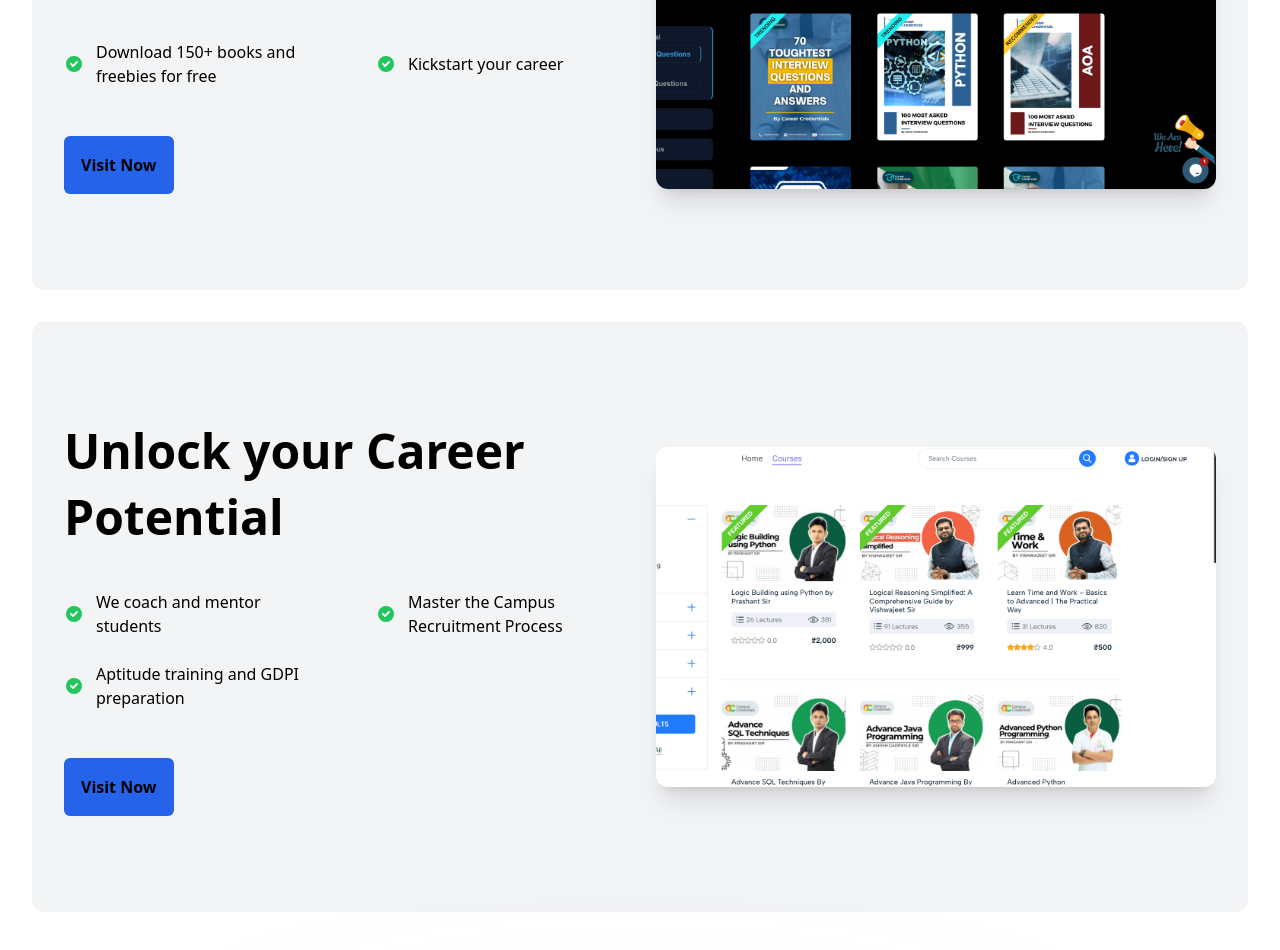
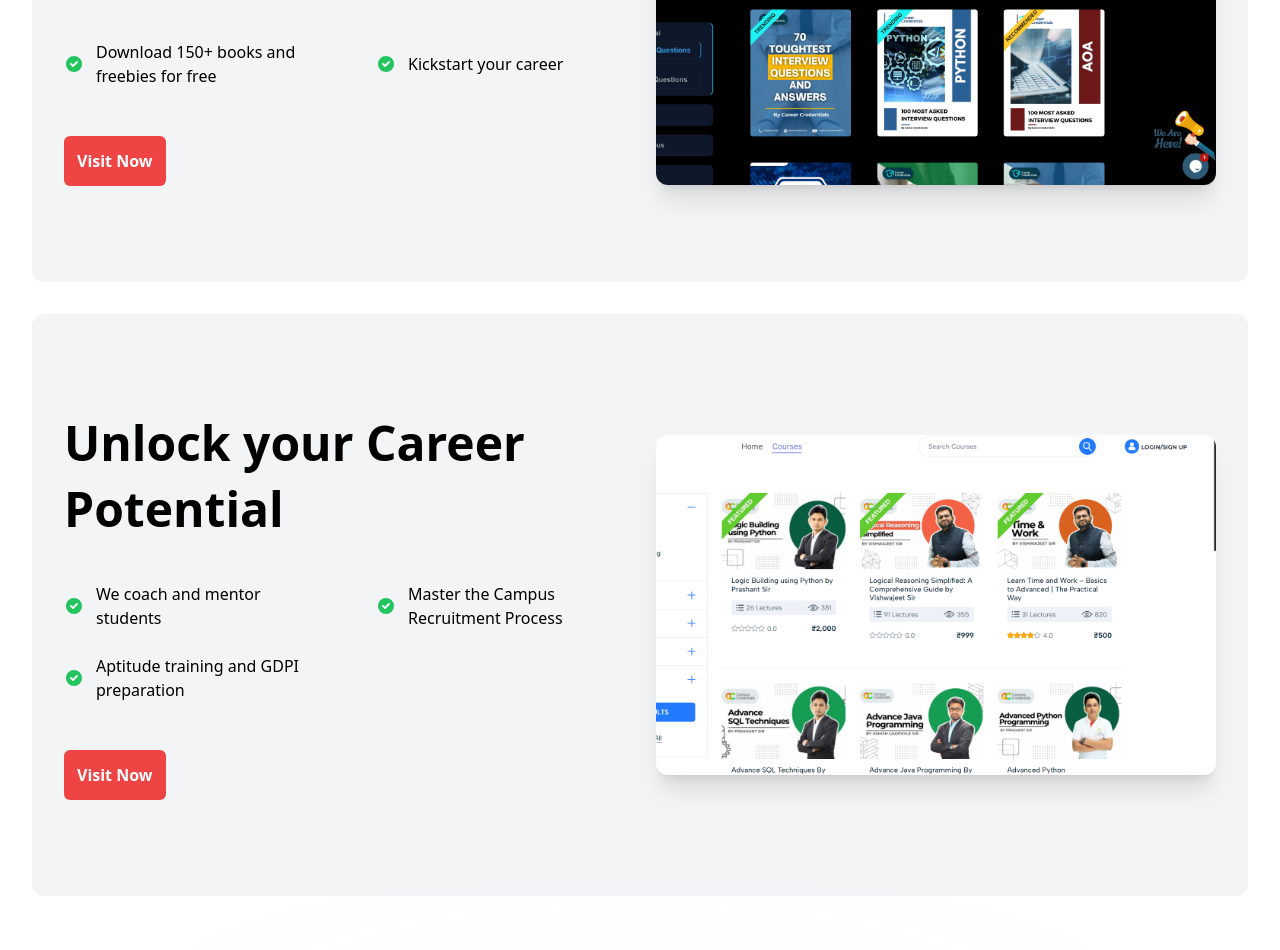
Before and after one commit to sudarsonhalder/Campus-Credentials-Official-Website, a Next.js app: page / in a window 1280 px wide. Shown: the part 3540-4490 px from the top of the page. Built offline with nearby package versions, Linux system fonts and the light colour scheme.

Commit message:
colour update

```diff
--- a/components/ui/VisualFeatures/VisualFeatures.jsx
+++ b/components/ui/VisualFeatures/VisualFeatures.jsx
@@ -58,7 +58,7 @@ const VisualFeatures = () => {
                                             ))}
                                         </ul>
                                         <div className="flex flex-col items-start mt-8 sm:space-x-4 sm:flex-row sm:items-center lg:mt-12">
-                                            <a href="#" title="" className="inline-flex items-center justify-center px-4 py-4 text-base font-semibold text-black transition-all duration-200 bg-blue-600 border border-transparent rounded-md hover:bg-blue-700 focus:bg-blue-700" role="button">
+                                            <a href="#" title="" className="inline-flex items-center justify-center px-3 py-3 text-base font-semibold text-white transition-all duration-200 bg-red-500 border border-transparent rounded-md hover:bg-blue-700 focus:bg-blue-700" role="button">
                                                Visit Now
                                             </a>
                                             {/* <a href="#" title="" className="inline-flex items-center justify-center px-4 py-4 mt-5 text-base font-semibold text-black transition-all duration-200 bg-transparent border border-white rounded-md sm:mt-0 hover:bg-white hover:text-black" role="button">
```
